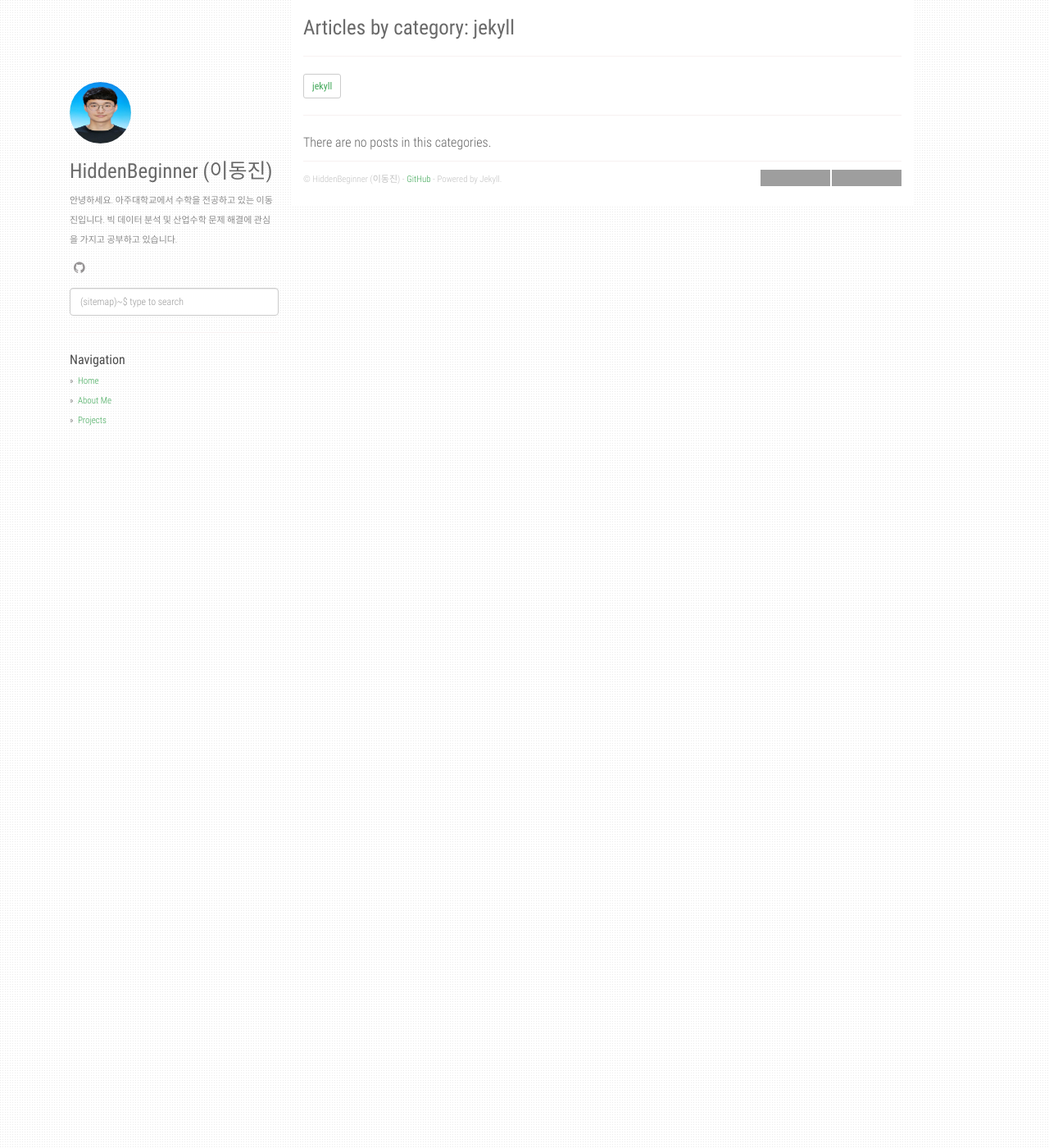
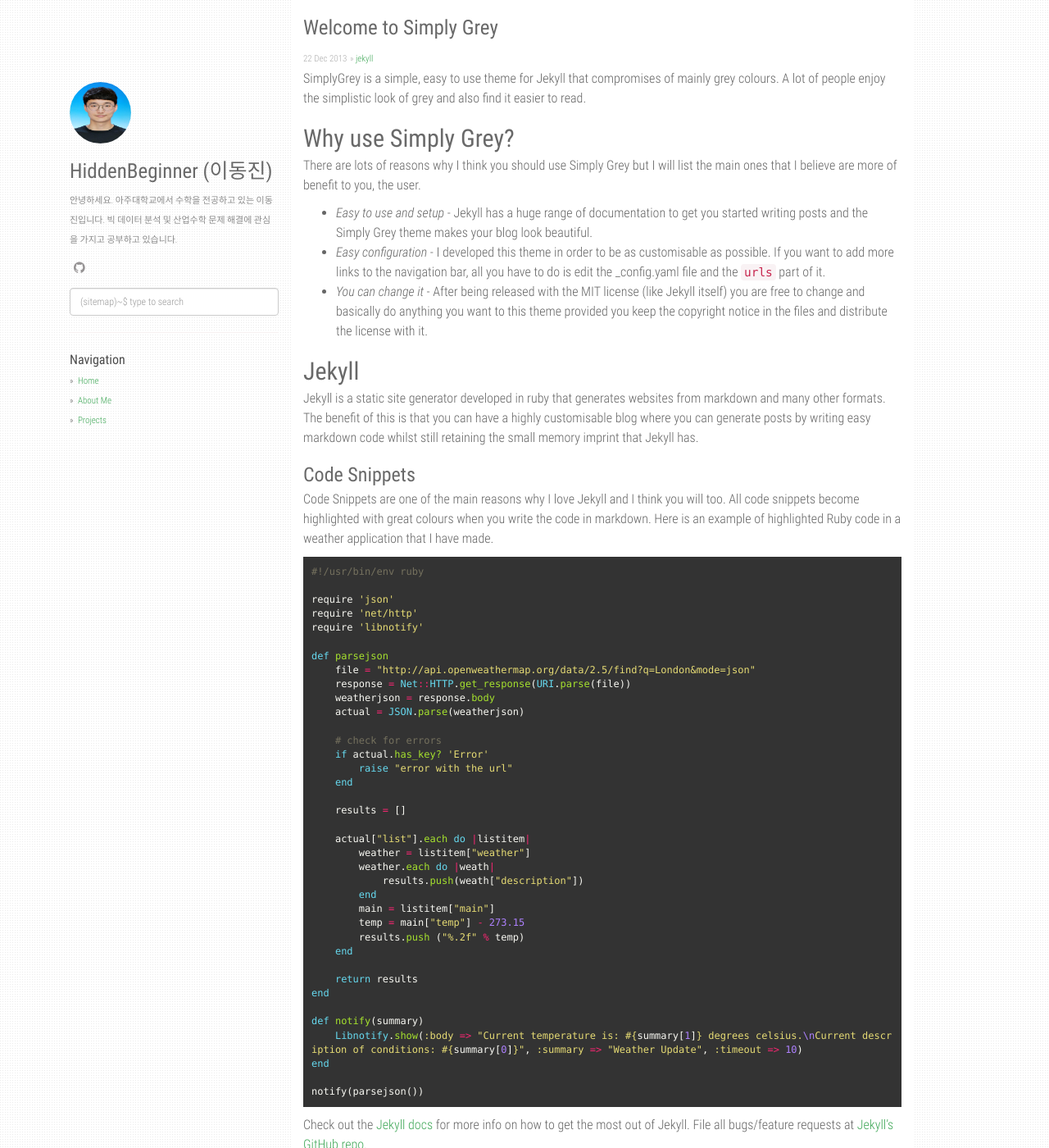
Before and after one commit to agusmakmun/agusmakmun.github.io, a Jekyll site: the page built from _posts/2013-12-23-welcome-to-simply-grey.markdown, in a window 1280 px wide and 1400 px high. Shown: the whole window at 82% size. Built offline with Jekyll 4.4.1, drawn with Linux system fonts in a browser that asks for light colours; comment, search, counter and statistics services are not loaded; some of the changed text lies outside the part shown; grey boxes are pictures that could not be loaded.

Commit message:
Update 2013-12-23-welcome-to-simply-grey.markdown

```diff
--- a/_posts/2013-12-23-welcome-to-simply-grey.markdown
+++ b/_posts/2013-12-23-welcome-to-simply-grey.markdown
@@ -1,5 +1,5 @@
 ---
-layout: posts_by_category
+layout: post
 title:  "Welcome to Simply Grey"
 date:   2013-12-23 00:18:23 +0700
 categories: [jekyll]
```
